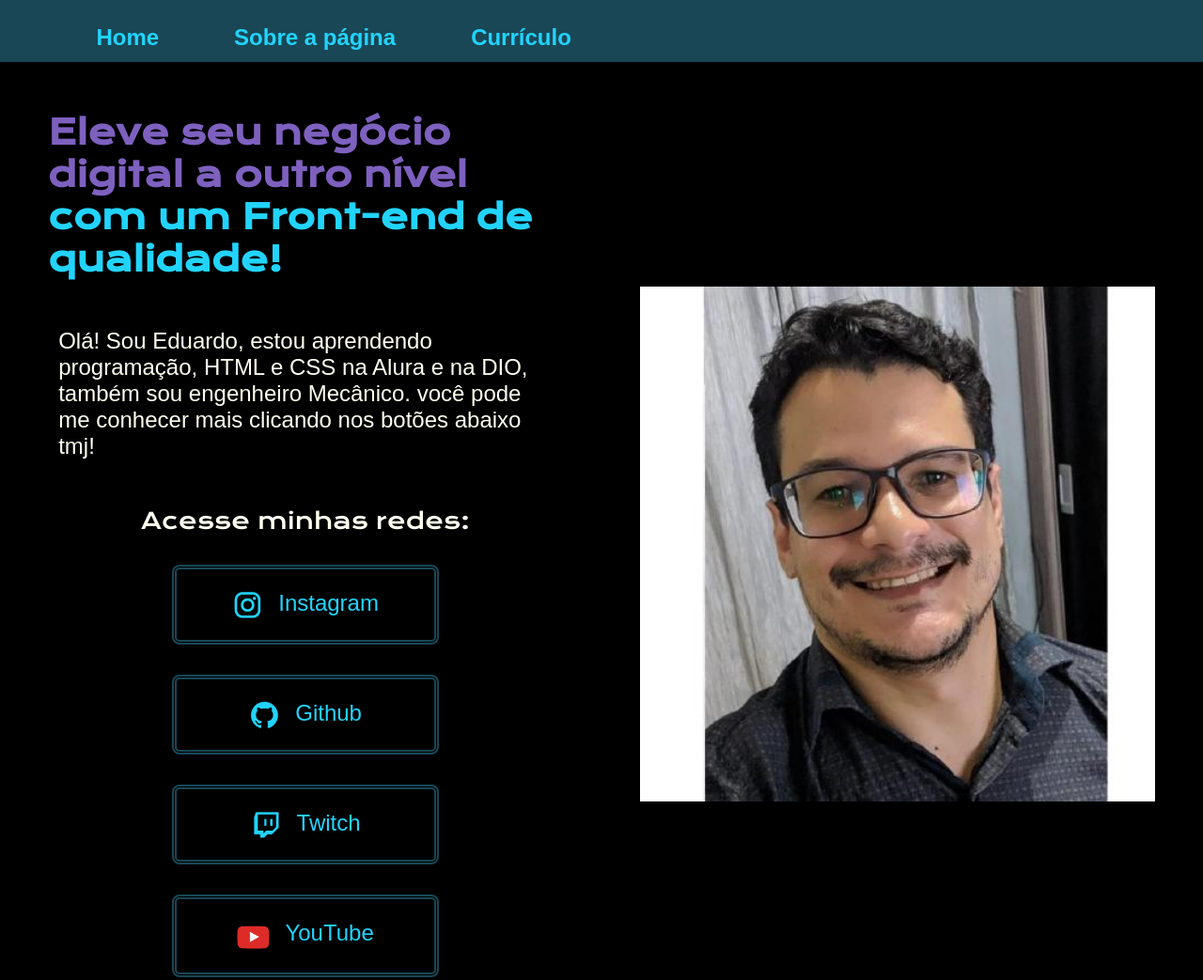
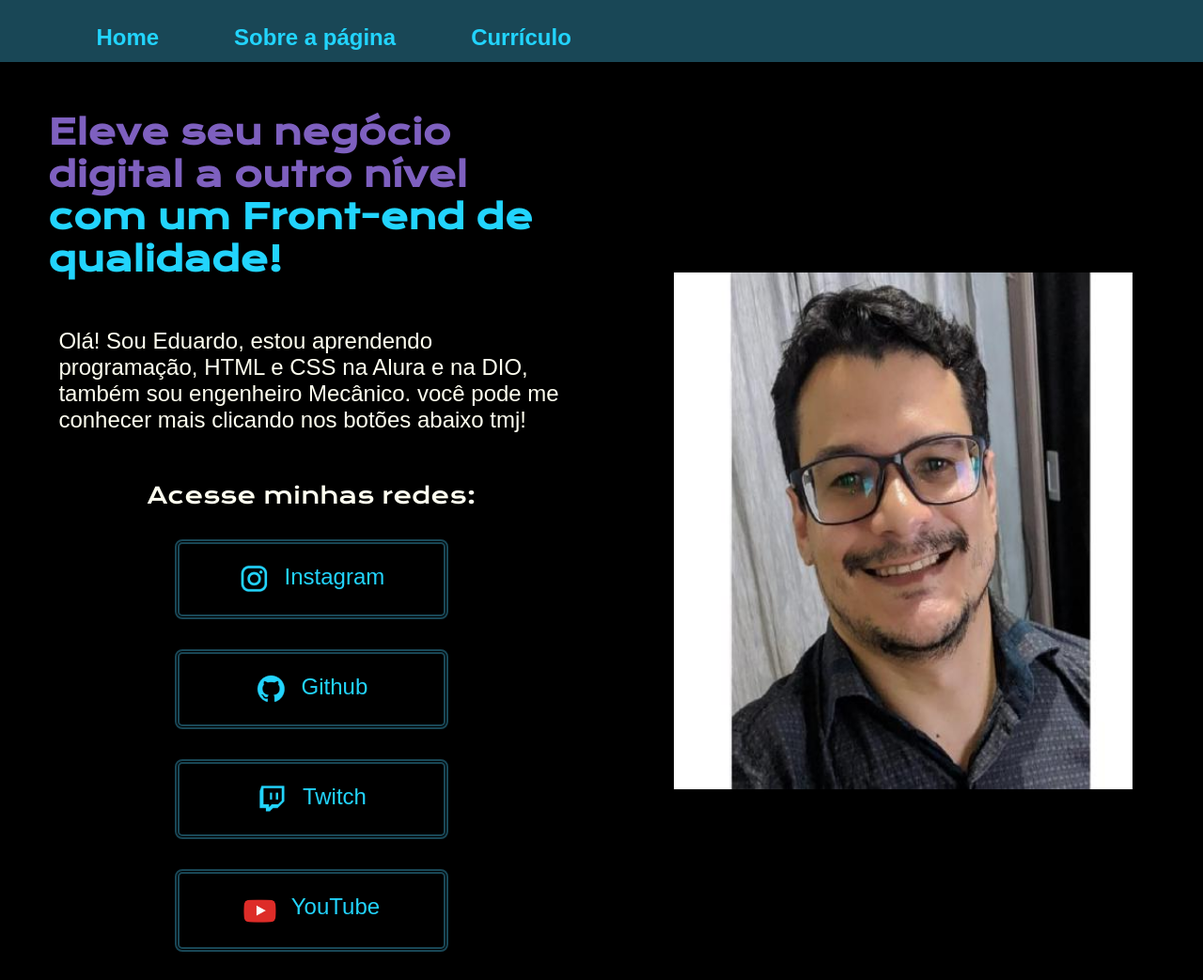
Before and after one commit to Eduebmoises/HTML-e-CSS-Modulo-2-e-3-Alura, a plain HTML site: page index.html in a window 1280 px wide. Shown: the top 1043 px of the page at 94% size. Drawn offline with nearby package versions, Linux system fonts and the light colour scheme.

Commit message:
melhoramento no posicionamento da imagem

```diff
--- a/styles/style.css
+++ b/styles/style.css
@@ -43,11 +43,14 @@
 
 .imagen{
 
-    width: 50%;
+    display: flex;
+    width: 488px;
+    height: 550px;
+    top: 235px;
+    left: 1030px;
+    padding: 2%;
 
 
-
-;
 
 }
 
```
